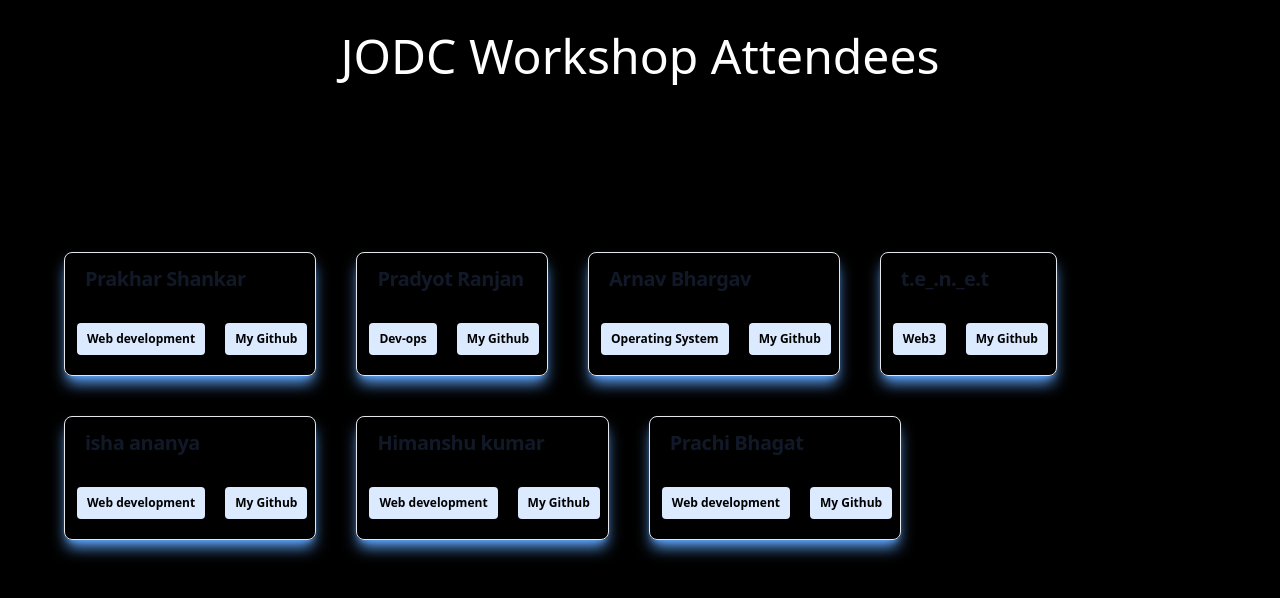
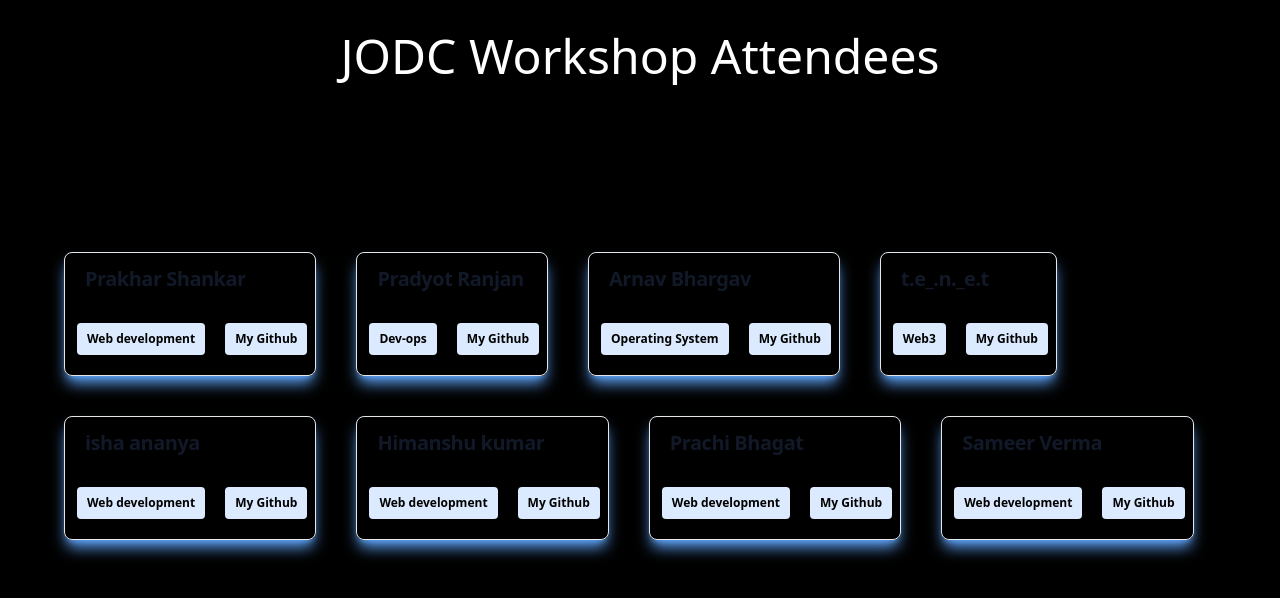
Before and after one commit to Prakhar-Shankar/WebDev-Workshop, a Next.js app: page / in a window 1280 px wide. Shown: the top 598 px of the page. Built offline with nearby package versions, Linux system fonts and the light colour scheme.

Commit message:
Update cardData.js

```diff
--- a/components/cardData.js
+++ b/components/cardData.js
@@ -49,6 +49,12 @@ const cardData = [
       link: "https://github.com/prachi0625"
 
     },
+    {
+      name: "Sameer Verma",
+      favDomain: "Web development",
+      link: "https://github.com/samvam69"
+
+    },
 
 
   ];
```
